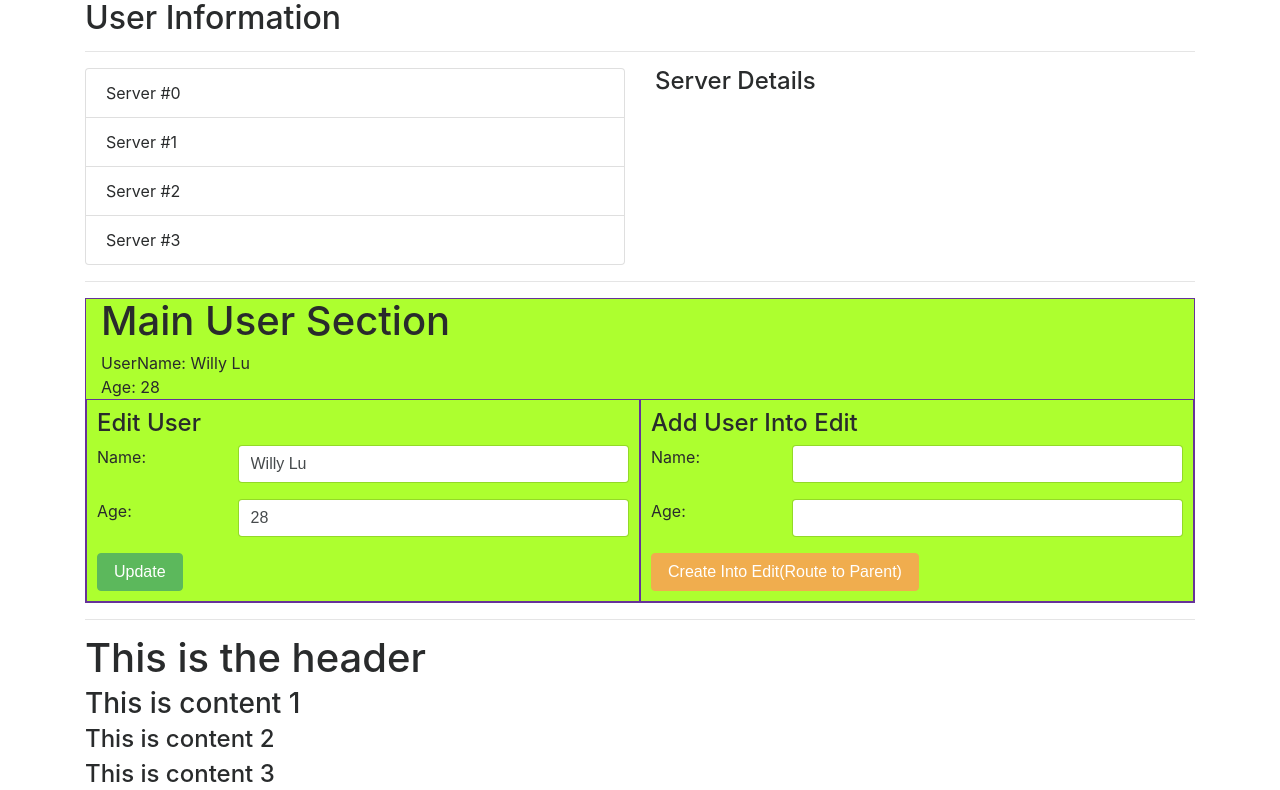
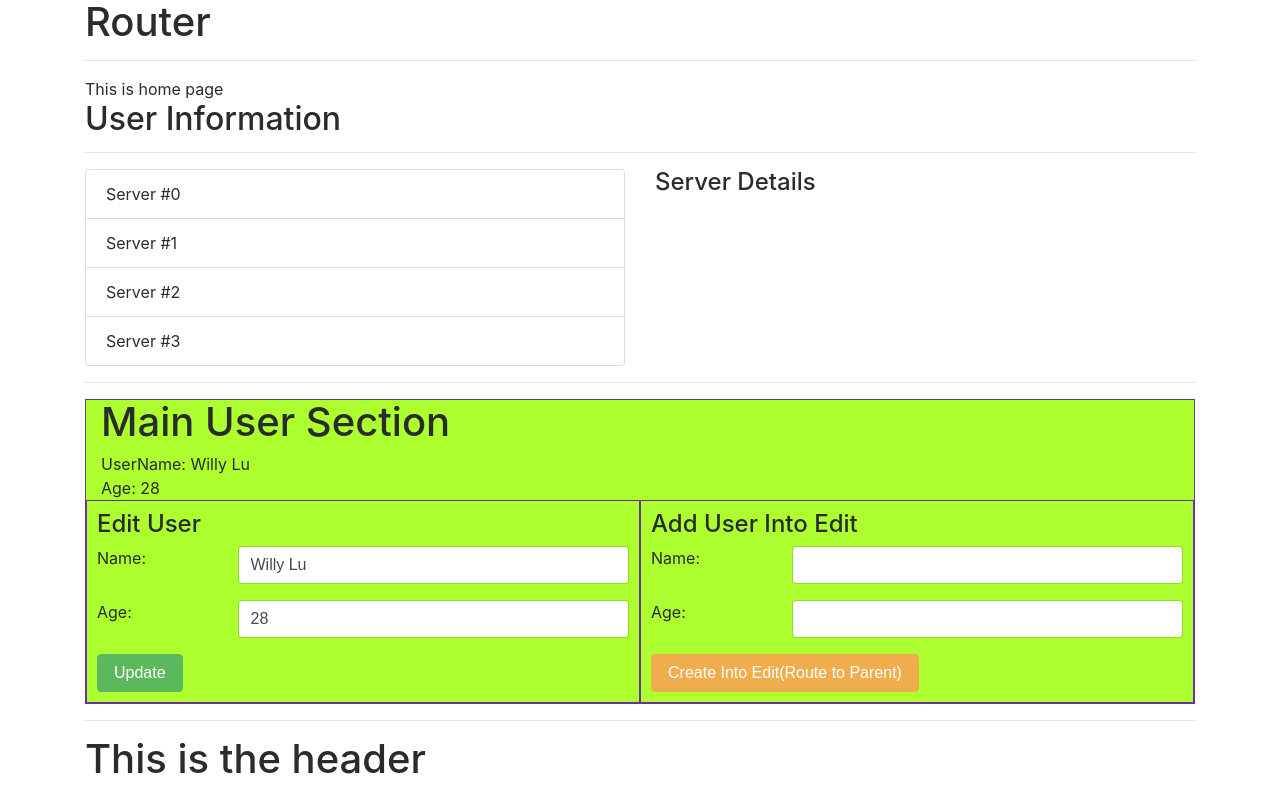
Before and after one commit to WillyLu326/Vue-Project, a Vue app: page / in a window 1280 px wide. Shown: the top 790 px of the page. Built offline with nearby package versions, Linux system fonts and the light colour scheme.

Commit message:
implement Menu and Home template

```diff
--- a/src/App.vue
+++ b/src/App.vue
@@ -1,5 +1,7 @@
 <template>
   <div class="container">
+    <h1>Router</h1>
+    <hr>
     <router-view></router-view>
     <app-user></app-user>
     <hr>
--- a/src/routers/Header.vue
+++ b/src/routers/Header.vue
@@ -0,0 +1,3 @@
+<template>
+
+</template>
--- a/src/routers/Home.vue
+++ b/src/routers/Home.vue
@@ -0,0 +1,3 @@
+<template>
+  <div>This is home page</div>
+</template>
--- a/src/routers/Menu.vue
+++ b/src/routers/Menu.vue
@@ -0,0 +1,3 @@
+<template>
+  <div>This is Menu Page</div>
+</template>
```
